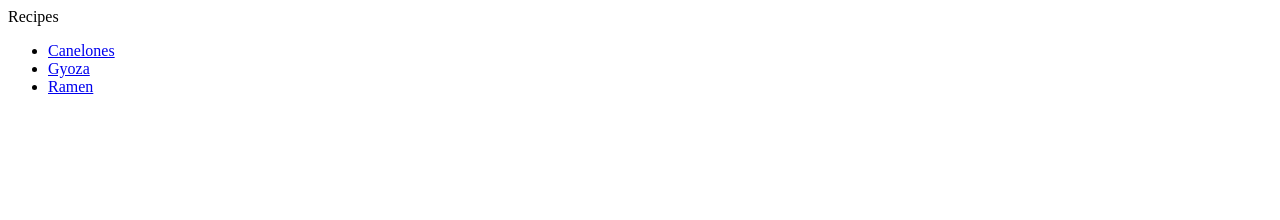
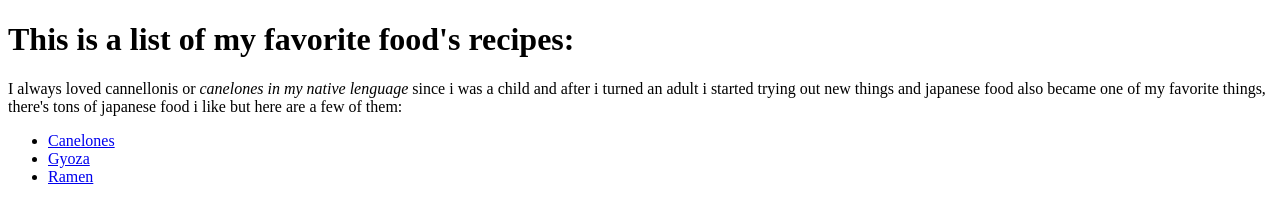
Before and after one commit to MarTorres07/odin-recipes, a plain HTML site: page index.html in a window 1280 px wide. Drawn offline with Linux system fonts and the light colour scheme.

Commit message:
index.gtml

```diff
--- a/index.html
+++ b/index.html
@@ -1,10 +1,12 @@
 <!DOCTYPE html>
 <html>
     <head>
-        <tittle>Recipes</tittle>
+        <title>Recipes</title>
         <meta charset="utf-8">
     </head>
     <body>
+    <h1>This is a list of my favorite food's recipes:</h1>
+<p>I always loved cannellonis or <em>canelones in my native lenguage</em> since i was a child and after i turned an adult i started trying out new things and japanese food also became one of my favorite things, there's tons of japanese food i like but here are a few of them:</p>
 
 <ul>
 
```
Also changed, not shown: 1 other file.
